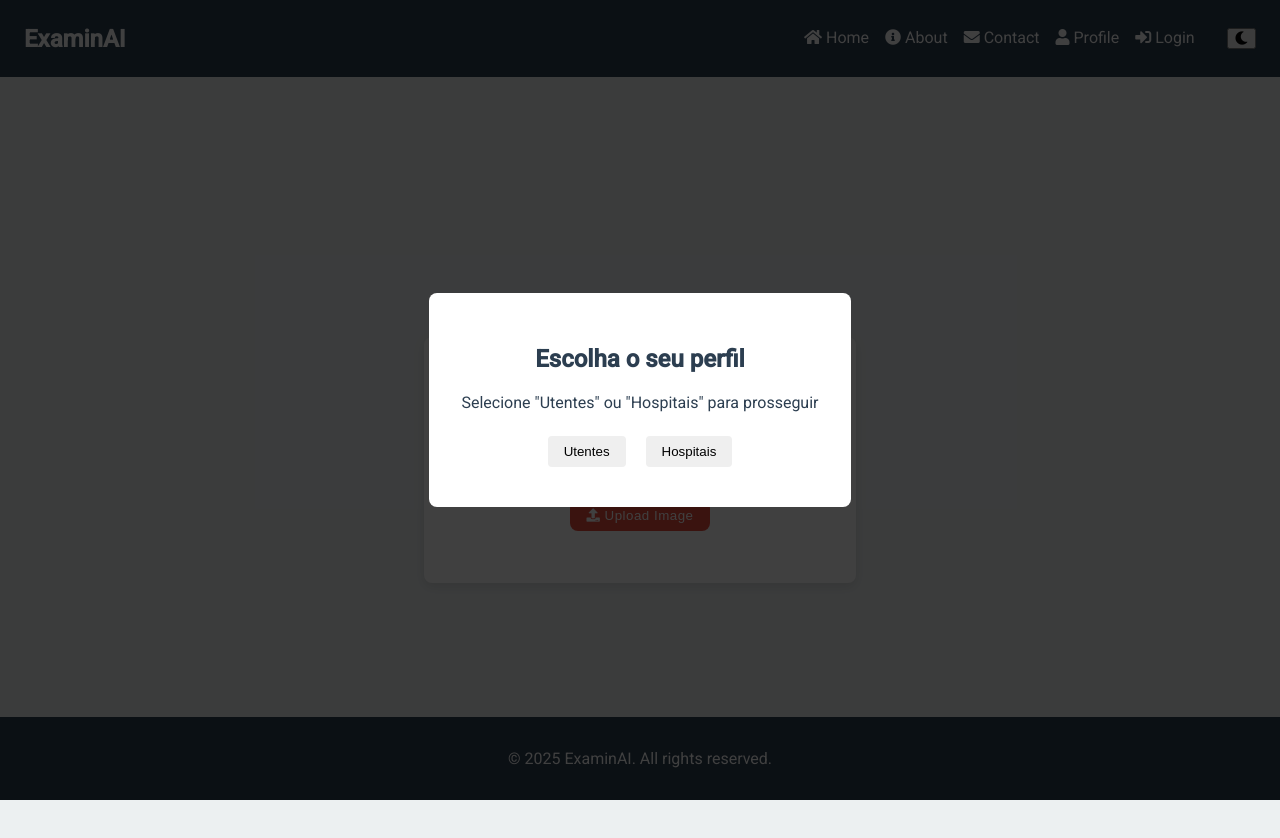
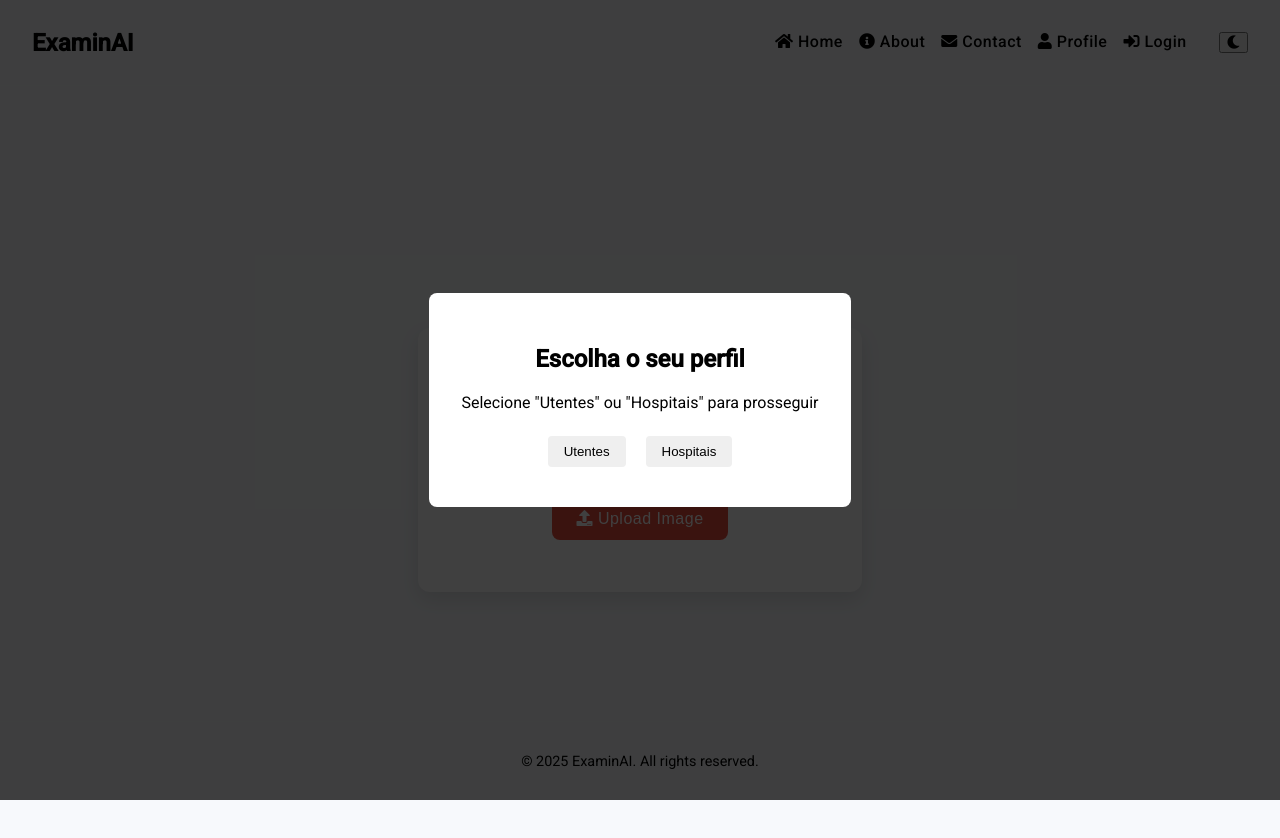
Before and after one commit to dinis-exe/AICaseStudy, a website: page public/index.html in a window 1280 px wide. Drawn offline with Linux system fonts and the light colour scheme; no server answers.

Commit message:
changed design

```diff
--- a/public/styles.css
+++ b/public/styles.css
@@ -2,15 +2,15 @@
 
 /* Define CSS variables for the color palette */
 :root {
-    --primary-color: #2c3e50; /* darker, minimalist tone */
-    --secondary-color: #e74c3c;
-    --background-color: #ecf0f1;
-    --text-color: #2c3e50;
+    --primary-color: #2c3e50; /* keep or update to a refined dark tone */
+    --secondary-color: #e74c3c; /* accent remains */
+    --background-color: #f7f9fc; /* lighter, cleaner background */
+    --text-color: #000;
     --white-color: #fff;
-    --hover-primary-color: #34495e;
-    --hover-secondary-color: #c0392b;
+    --hover-primary-color: #3a506b;
+    --hover-secondary-color: #d9433c;
     --dark-background-color: #121212;
-    --dark-text-color: #e0e0e0;
+    --dark-text-color: #fff; /* Changed from #e0e0e0 to white */
     --dark-container-color: #1e1e1e;
 }
 
@@ -50,13 +50,13 @@ body:not(.dark-mode) #dashboard {
 
 body.dark-mode nav,
 body.dark-mode footer {
-    background-color: var(--dark-container-color);
+    background-color: transparent; /* was var(--dark-container-color) */
     color: var(--dark-text-color);
 }
 
 body:not(.dark-mode) nav,
 body:not(.dark-mode) footer {
-    background-color: var(--primary-color);
+    background-color: transparent; /* was var(--primary-color) */
     color: var(--white-color);
 }
 
@@ -134,9 +134,10 @@ body {
 }
 
 nav {
-    background-color: var(--primary-color); /* Use primary color */
-    color: var(--white-color); /* Use white color */
-    padding: 0.75rem 1.5rem;
+    background-color: transparent;
+    color: var(--white-color);
+    padding: 1rem 2rem;
+    border-bottom: 1px solid rgba(255,255,255,0.2);
     display: flex;
     justify-content: space-between;
     align-items: center;
@@ -166,28 +167,37 @@ nav ul li a {
     color: var(--white-color); /* Use white color */
     text-decoration: none;
     font-size: 1rem;
+    font-weight: 500;
+    letter-spacing: 0.5px;
+    transition: color 0.3s;
+}
+
+nav ul li a:hover {
+    color: var(--hover-primary-color);
 }
 
 .container {
-    max-width: 600px; /* Reduced width for a compact look */
+    max-width: 600px;
     margin: 2rem auto;
     padding: 2rem;
     background-color: var(--white-color);
-    box-shadow: 0 4px 12px rgba(0, 0, 0, 0.1);
-    border-radius: 8px;
+    border-radius: 12px;
+    box-shadow: 0 8px 20px rgba(0, 0, 0, 0.1);
     text-align: center;
-    transition: box-shadow 0.3s ease, transform 0.3s ease;
+    transition: transform 0.3s ease, box-shadow 0.3s ease;
 }
 
 .container:hover {
-    transform: scale(1.02);
-    box-shadow: 0 6px 16px rgba(0, 0, 0, 0.15);
+    transform: translateY(-3px);
+    box-shadow: 0 12px 24px rgba(0, 0, 0, 0.15);
 }
 
 h1 {
     color: var(--primary-color);
     text-align: center;
     margin-bottom: 20px;
+    font-weight: 600;
+    letter-spacing: 0.5px;
 }
 
 form {
@@ -207,10 +217,15 @@ form {
     border-radius: 8px;
     border: none;
     letter-spacing: 0.5px;
+    font-size: 1rem;
+    font-weight: 500;
+    padding: 0.75rem 1.5rem;
+    transition: background-color 0.3s, transform 0.2s;
 }
 
 .custom-file-upload:hover {
     background-color: var(--hover-primary-color);
+    transform: translateY(-2px);
 }
 
 #image-input {
@@ -225,10 +240,15 @@ form {
     border-radius: 8px;
     cursor: pointer;
     letter-spacing: 0.5px;
+    font-size: 1rem;
+    font-weight: 500;
+    padding: 0.75rem 1.5rem;
+    transition: background-color 0.3s, transform 0.2s;
 }
 
 .btn:hover {
     background-color: var(--hover-secondary-color);
+    transform: translateY(-2px);
 }
 
 #result {
@@ -266,13 +286,15 @@ form {
 }
 
 footer {
-    background-color: var(--primary-color);
+    background-color: transparent;
     color: var(--white-color);
     text-align: center;
     padding: 1rem;
     position: fixed;
     width: 100%;
     bottom: 0;
+    border-top: 1px solid rgba(255,255,255,0.2);
+    font-size: 0.9rem;
 }
 
 .auth-container {
@@ -286,7 +308,7 @@ footer {
 }
 
 .auth-container h1 {
-    color: var(--primary-color);
+    color: var (--primary-color);
     margin-bottom: 1.5rem;
 }
 
@@ -302,9 +324,16 @@ footer {
 
 .form-group input {
     width: 100%;
-    padding: 0.5rem;
-    border: 1px solid #ccc;
-    border-radius: 4px;
+    padding: 0.75rem;
+    border: 1px solid #ddd;
+    border-radius: 6px;
+    font-size: 1rem;
+    transition: border-color 0.3s;
+}
+
+.form-group input:focus {
+    outline: none;
+    border-color: var(--secondary-color);
 }
 
 /* ...existing code... */
@@ -358,4 +387,20 @@ footer {
     color: var(--primary-color);
 }
 
-/* ...existing code... */
+/* Override text colors for nav and footer with black letters */
+nav,
+nav ul li a,
+footer {
+    color: #000 !important;
+}
+
+/* ...existing code remains unchanged... */
+
+/* Override text colors for nav and footer in dark mode */
+body.dark-mode nav,
+body.dark-mode nav ul li a,
+body.dark-mode footer {
+    color: #fff !important;
+}
+
+/* ...existing code remains unchanged... */
```
